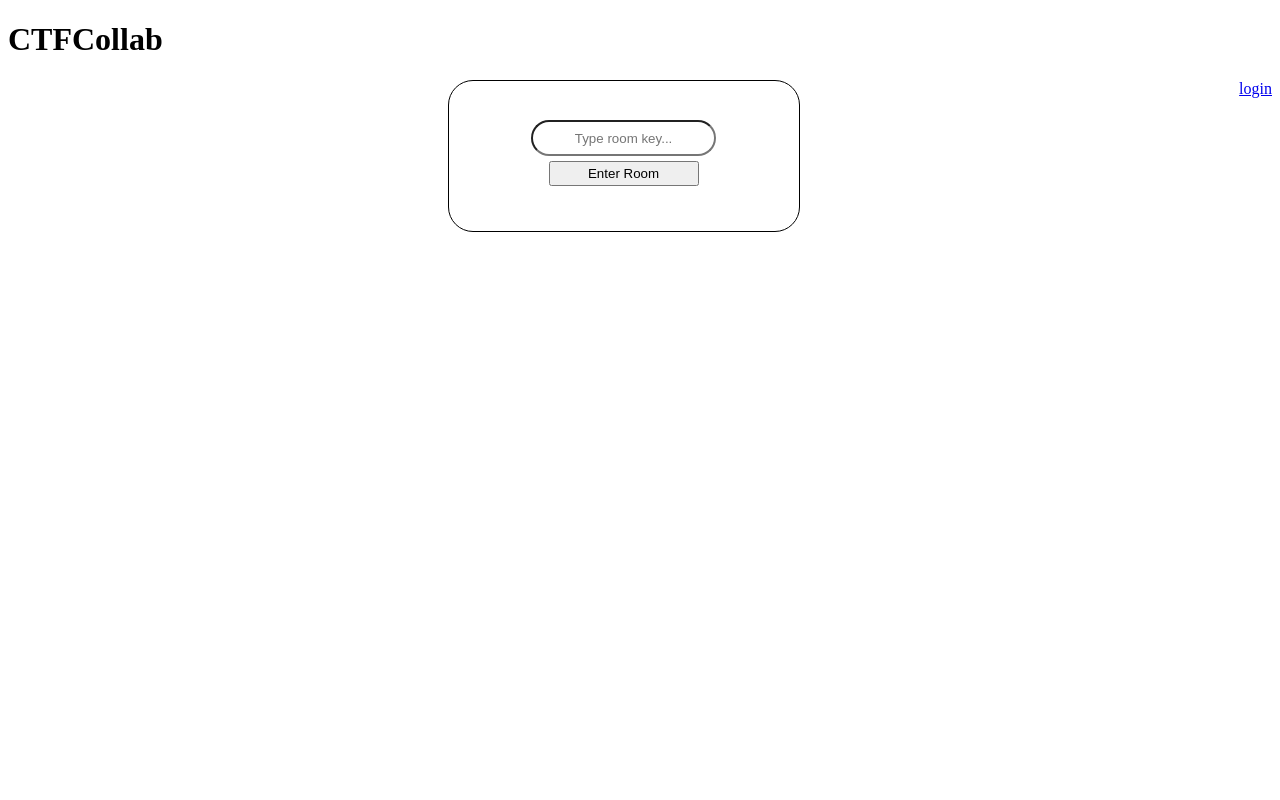
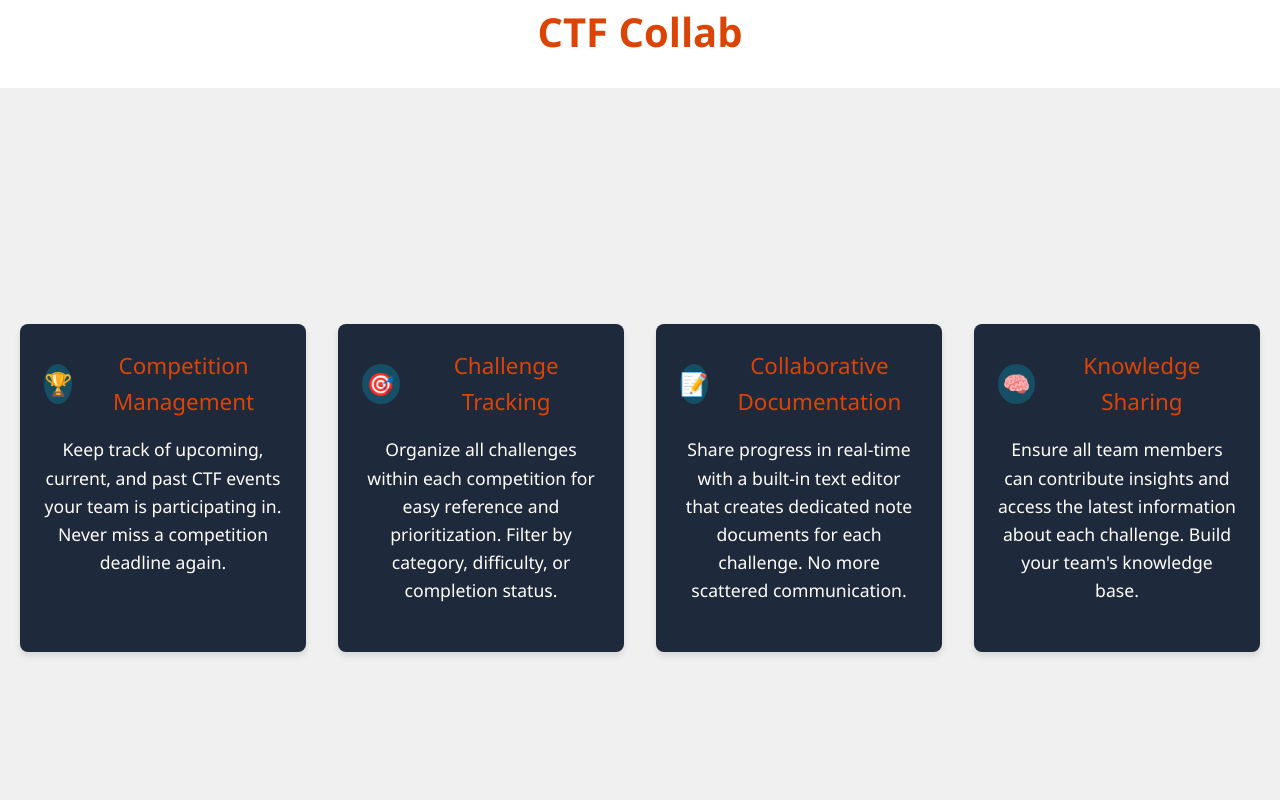
Before and after one commit to digitaldisarray/CTFCollab, a SvelteKit app: page /about in a window 1280 px wide. Shown: the top 800 px of the page. Built offline with nearby package versions, Linux system fonts and the light colour scheme.

Commit message:
adding about page

```diff
--- a/src/routes/about/+page.svelte
+++ b/src/routes/about/+page.svelte
@@ -1,13 +1,211 @@
+<script lang="ts">
+    import { Button } from "$lib/components/ui/button";
+</script>
+<head>
+<title>CTF Collab</title>
+</head>
 
-<script>
-    import JoinRoom from "../../components/JoinRoom.svelte";
-</script>
-<style>
-    a {
-        float: right;
-    }
-</style>
-<h1>CTFCollab</h1>
+<body>
 
-<a href='/login'>login</a>
-<JoinRoom/>
+    <h1>CTF Collab</h1>
+
+    <div class="about-container">
+        <div class="features">
+            <div class="feature-card">
+                <div class="feature-title">
+                    <div class="feature-icon">🏆</div>
+                    Competition Management
+                </div>
+                <p>Keep track of upcoming, current, and past CTF events your team is participating in. Never miss a competition deadline again.</p>
+            </div>
+
+            <div class="feature-card">
+                <div class="feature-title">
+                    <div class="feature-icon">🎯</div>
+                    Challenge Tracking
+                </div>
+                <p>Organize all challenges within each competition for easy reference and prioritization. Filter by category, difficulty, or completion status.</p>
+            </div>
+
+            <div class="feature-card">
+                <div class="feature-title">
+                    <div class="feature-icon">📝</div>
+                    Collaborative Documentation
+                </div>
+                <p>Share progress in real-time with a built-in text editor that creates dedicated note documents for each challenge. No more scattered communication.</p>
+            </div>
+
+            <div class="feature-card">
+                <div class="feature-title">
+                    <div class="feature-icon">🧠</div>
+                    Knowledge Sharing
+                </div>
+                <p>Ensure all team members can contribute insights and access the latest information about each challenge. Build your team's knowledge base.</p>
+            </div>
+        </div>
+    </div>
+    <style>
+      .about {
+        text-align: center;
+        display: block;
+        margin: 20px auto;
+      }
+
+      .about h1 {
+        font-size: 2.5rem;
+        color: #333;
+        margin-bottom: 10px;
+      }
+      .about-container {
+        display: flex;
+        flex-direction: column;
+        align-items: center;
+        justify-content: center;
+        height: 100vh;
+        text-align: center;
+        background-color: #f0f0f0;
+        padding: 20px;
+      }
+
+      header h1 {
+          font-size: 2.5rem;
+          color: #333;
+          margin-bottom: 10px;
+      }
+
+      header p {
+          font-size: 1.2rem;
+          color: #0c343d;
+      }
+
+      main {
+          margin-top: 20px;
+      }
+
+      footer {
+          margin-top: 50px;
+          font-size: 0.9rem;
+          color: #2f4f4f;
+      }
+      .form-container {
+          display: flex;
+          justify-content: center; /* Center the form horizontally */
+          width: 100%;
+          margin-top: 20px;
+      }
+      .separator{
+          color: #dc4405;
+      }
+      * {
+            margin: 0;
+            padding: 0;
+            box-sizing: border-box;
+            font-family: 'Segoe UI', Tahoma, Geneva, Verdana, sans-serif;
+        }
+
+        body {
+            color: white;
+            line-height: 1.6;
+        }
+
+
+
+        .container {
+            max-width: 1200px;
+            margin: 0 auto;
+            padding: 2rem;
+        }
+
+        h1 {
+            font-size: 2.5rem;
+            margin-bottom: 1.5rem;
+            color: #dc4405;
+            text-align: center;
+        }
+
+        h2 {
+            font-size: 1.8rem;
+            margin: 2rem 0 1rem;
+            color: #dc4405;
+        }
+
+        p {
+            margin-bottom: 1.5rem;
+            font-size: 1.1rem;
+        }
+
+        .features {
+            display: grid;
+            grid-template-columns: repeat(auto-fit, minmax(250px, 1fr));
+            gap: 2rem;
+            margin: 3rem 0;
+        }
+
+        .feature-card {
+            background-color: #1e293b;
+            border-radius: 8px;
+            padding: 1.5rem;
+            box-shadow: 0 4px 6px rgba(0, 0, 0, 0.1);
+            transition: transform 0.3s ease;
+        }
+
+        .feature-card:hover {
+            transform: translateY(-5px);
+        }
+
+        .feature-title {
+            font-size: 1.4rem;
+            color: #dc4405;
+            margin-bottom: 1rem;
+            display: flex;
+            align-items: center;
+        }
+
+        .feature-icon {
+            background-color: #164e63;
+            width: 40px;
+            height: 40px;
+            border-radius: 50%;
+            display: flex;
+            align-items: center;
+            justify-content: center;
+            margin-right: 0.8rem;
+        }
+
+        .cta {
+            text-align: center;
+            padding: 3rem 2rem;
+            border-radius: 8px;
+            margin: 3rem 0;
+        }
+
+        .cta h2 {
+            margin-top: 0;
+        }
+
+        .btn {
+            display: inline-block;
+            color: white;
+            padding: 0.8rem 1.5rem;
+            border-radius: 4px;
+            text-decoration: none;
+            font-weight: 600;
+            margin-top: 1rem;
+            transition: background-color 0.3s ease;
+        }
+
+        .btn:hover {
+            background-color: #0284c7;
+        }
+
+        footer {
+            padding: 2rem;
+            text-align: center;
+            margin-top: 3rem;
+            color: #94a3b8;
+        }
+    </style>
+    <footer>
+        <p1>&copy; 2025 CTF Collaboration Platform. All rights reserved.</p1>
+    </footer>
+</body>
```
